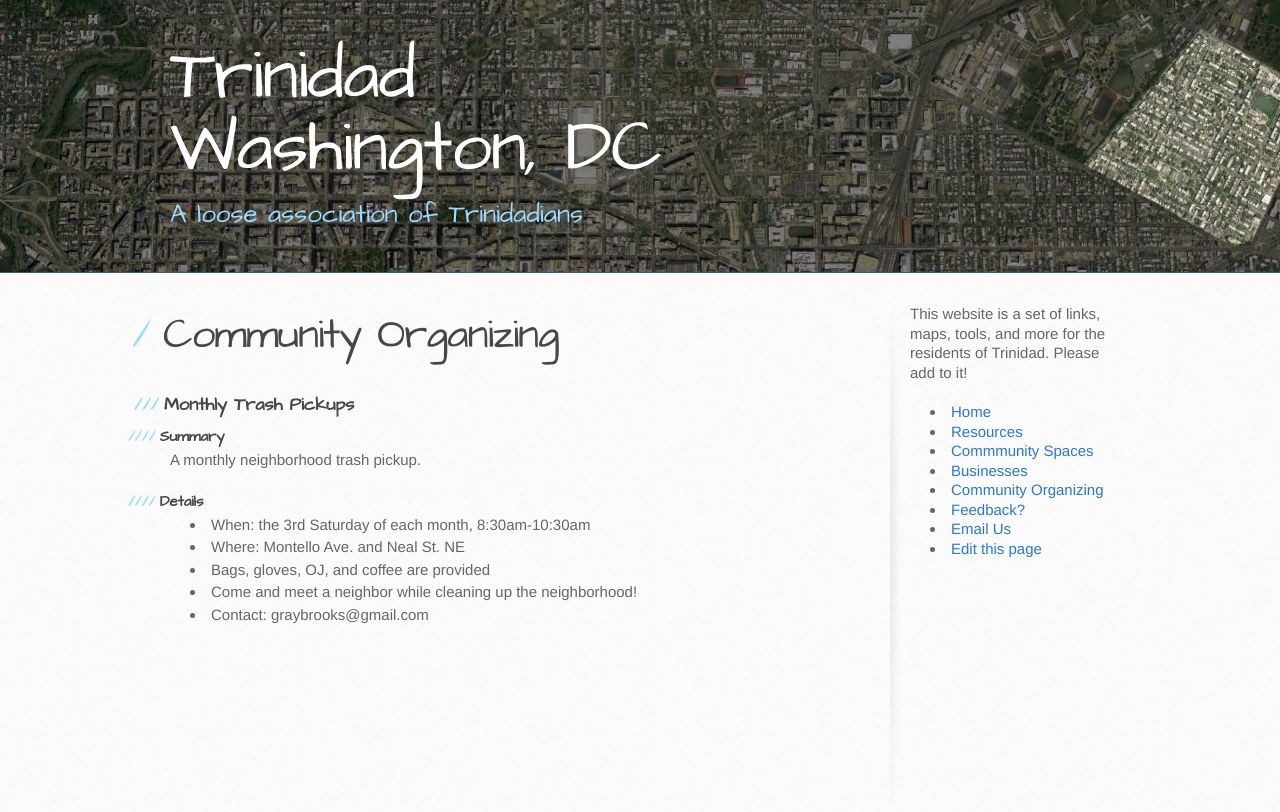
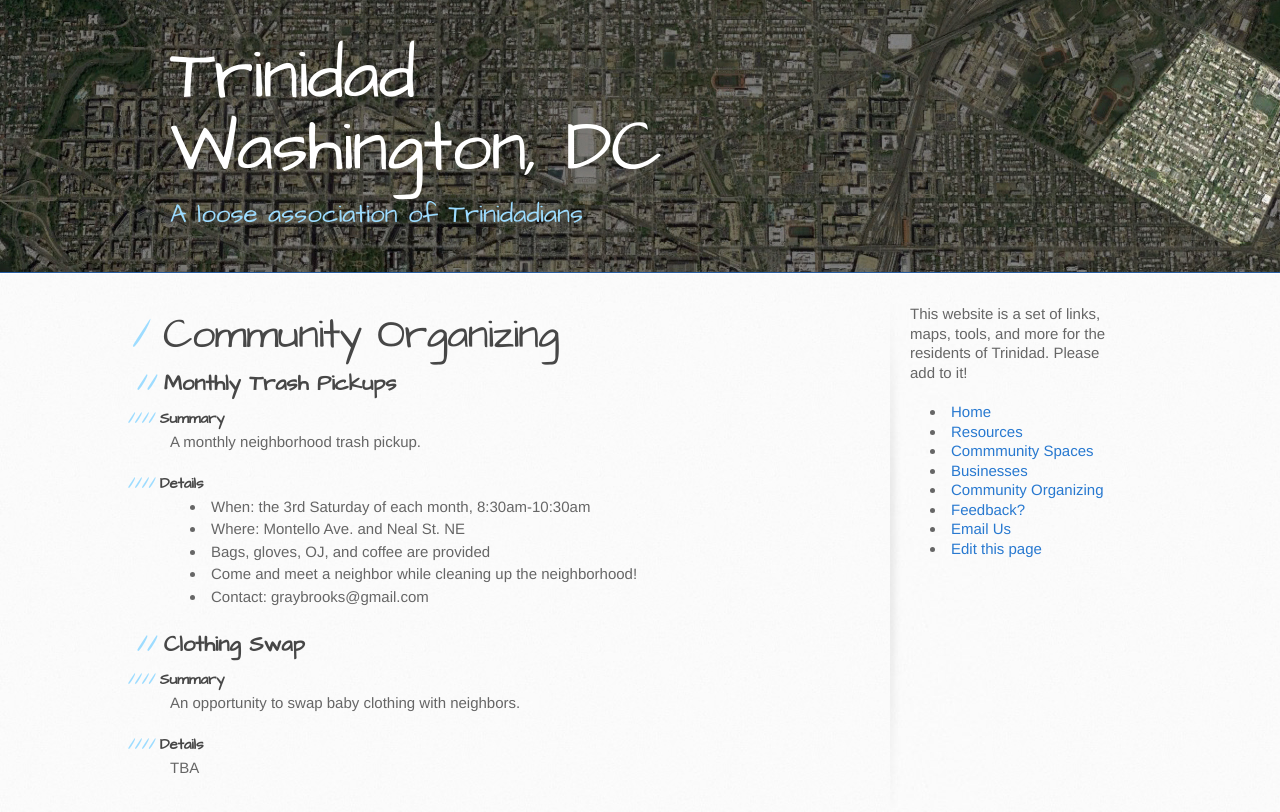
Before and after one commit to gbinal/tobago, a Jekyll site: the page built from community-organizing.md, in a window 1280 px wide. Shown: the top 812 px of the page. Built offline with Jekyll 4.4.1, drawn with Linux system fonts in a browser that asks for light colours.

Commit message:
adding clothing swap

```diff
--- a/community-organizing.md
+++ b/community-organizing.md
@@ -4,7 +4,7 @@ title: Community Organizing
 published: true
 ---
 
-### Monthly Trash Pickups
+## Monthly Trash Pickups
 
 #### Summary
 
@@ -17,3 +17,13 @@ A monthly neighborhood trash pickup.
 * Bags, gloves, OJ, and coffee are provided
 * Come and meet a neighbor while cleaning up the neighborhood!
 * Contact: graybrooks@gmail.com
+
+## Clothing Swap
+
+#### Summary
+
+An opportunity to swap baby clothing with neighbors.
+
+#### Details
+
+TBA
```
